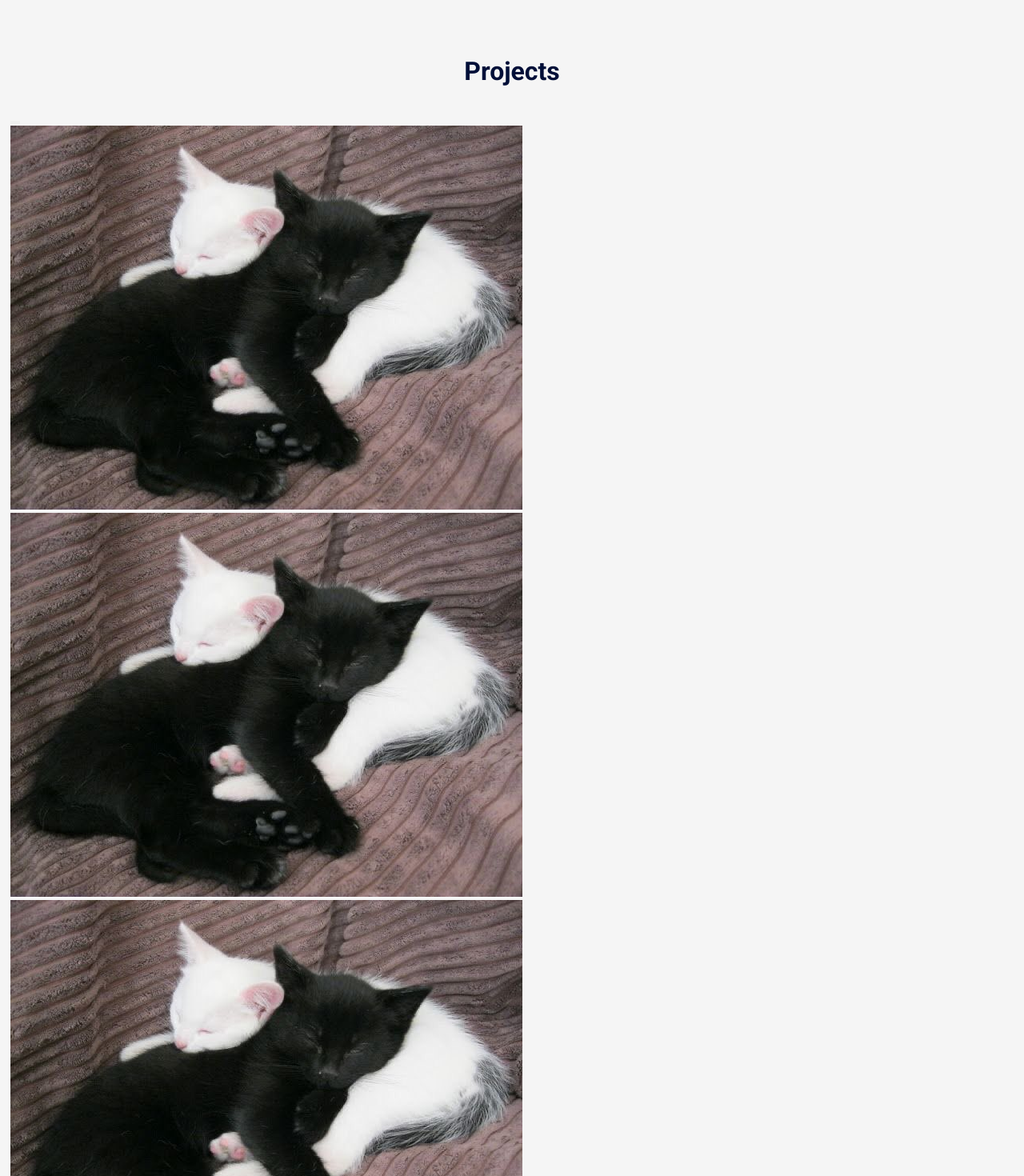
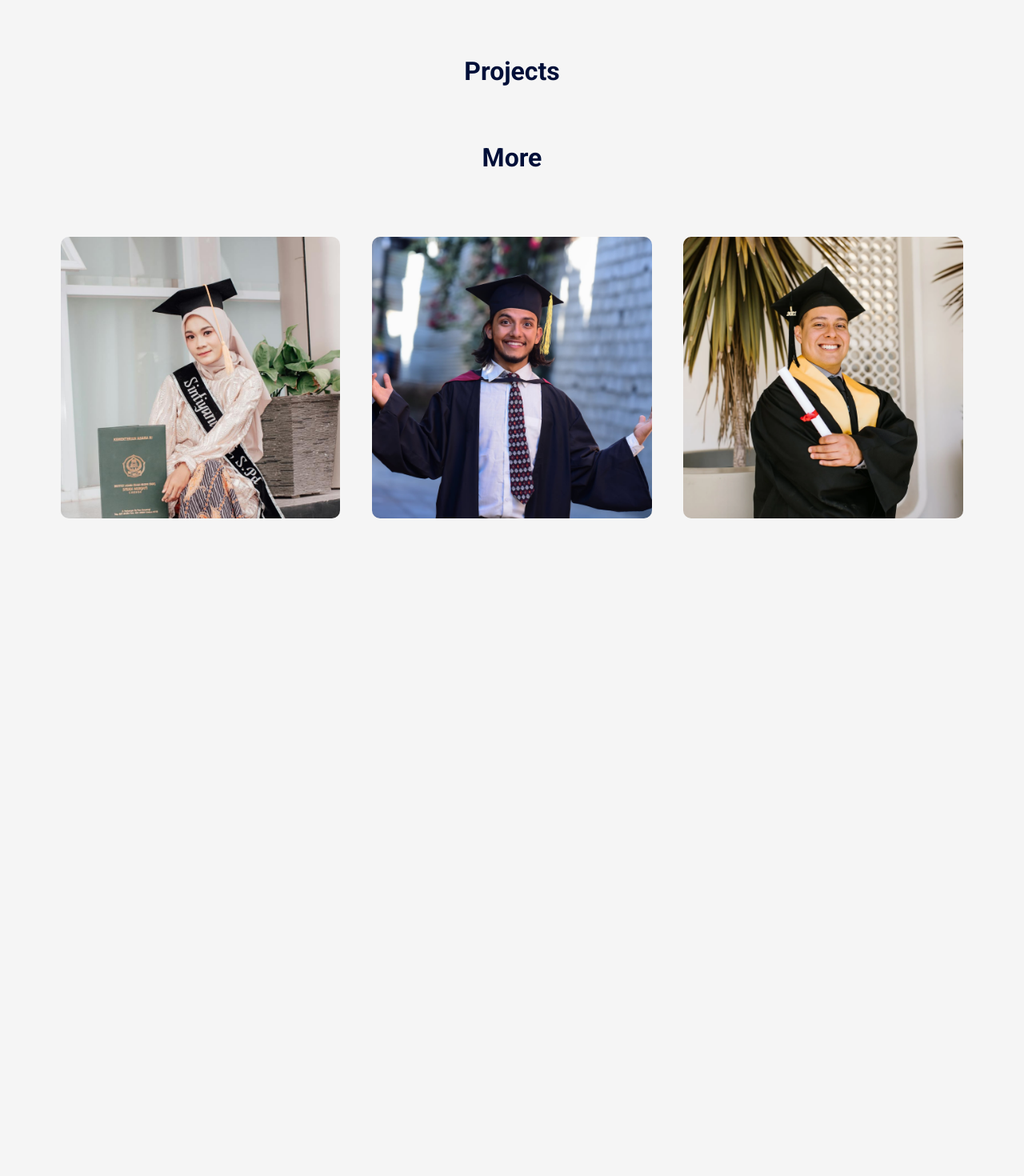
Before and after one commit to pascualgazquez/pascualgazquez.github.io, a React (Vite) app in the folder react-pg/: page / in a window 1280 px wide. Shown: the part 800-2270 px from the top of the page at 80% size. After the commit the page ends 1528 px from the top, so only its background shows below. Built offline with nearby package versions, Linux system fonts and the light colour scheme.

Commit message:
Version funcional 28/01
+quitado carrusel que no funciona

```diff
--- a/react-pg/src/App.jsx
+++ b/react-pg/src/App.jsx
@@ -3,7 +3,6 @@ import Navbar from './Components/Navbar/Navbar'
 import Hero from './Components/Hero/Hero'
 import Projects from './Components/Projects/Projects'
 import Title from './Components/Title/Title'
-import Carousel from './Components/Carousel/Carousel'
 
 const App = () => {
   return(
@@ -13,7 +12,6 @@ const App = () => {
 
       <div className='container'>
         <Title title='Projects'/>
-        <Carousel/>
       </div>
 
       <div className='container'>
--- a/react-pg/src/Components/Carousel/Carousel.jsx
+++ b/react-pg/src/Components/Carousel/Carousel.jsx
@@ -1,23 +1,10 @@
 import React from 'react'
-import { CCarousel, CCarouselItem, CImage } from '@coreui/react'
 
-import project1 from '../../assets/carousel/project1.jpeg'
-import project2 from '../../assets/carousel/project2.png'
-import project3 from '../../assets/carousel/project3.gif'
+function Carousel() {
+  return (
+    <div>
 
-const Carousel = () => {
-  return (
-    <CCarousel controls indicators>
-      <CCarouselItem>
-        <CImage className="d-block w-100" src={project1} alt='' />
-      </CCarouselItem>
-      <CCarouselItem>
-        <CImage className="d-block w-100" src={project1} alt='' />
-      </CCarouselItem>
-      <CCarouselItem>
-        <CImage className="d-block w-100" src={project1} alt='' />
-      </CCarouselItem>
-    </CCarousel>
+    </div>
   )
 }
 
```
